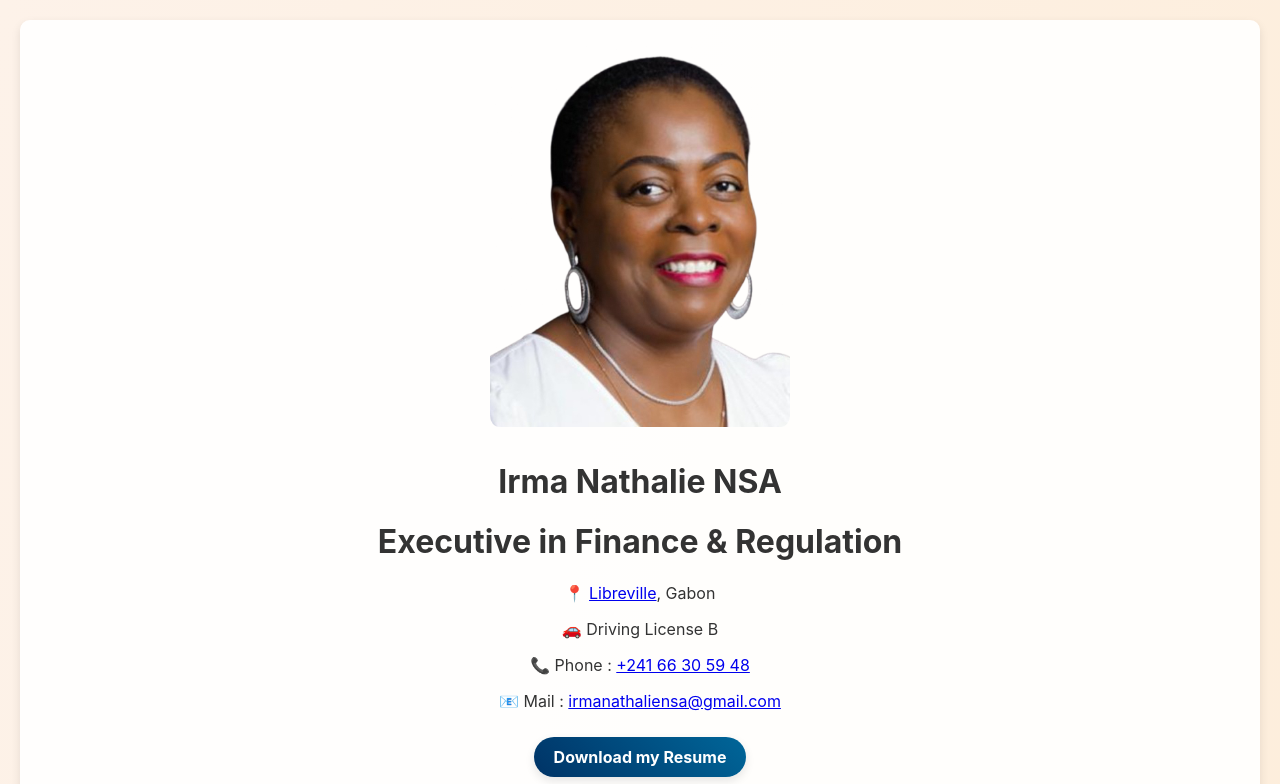
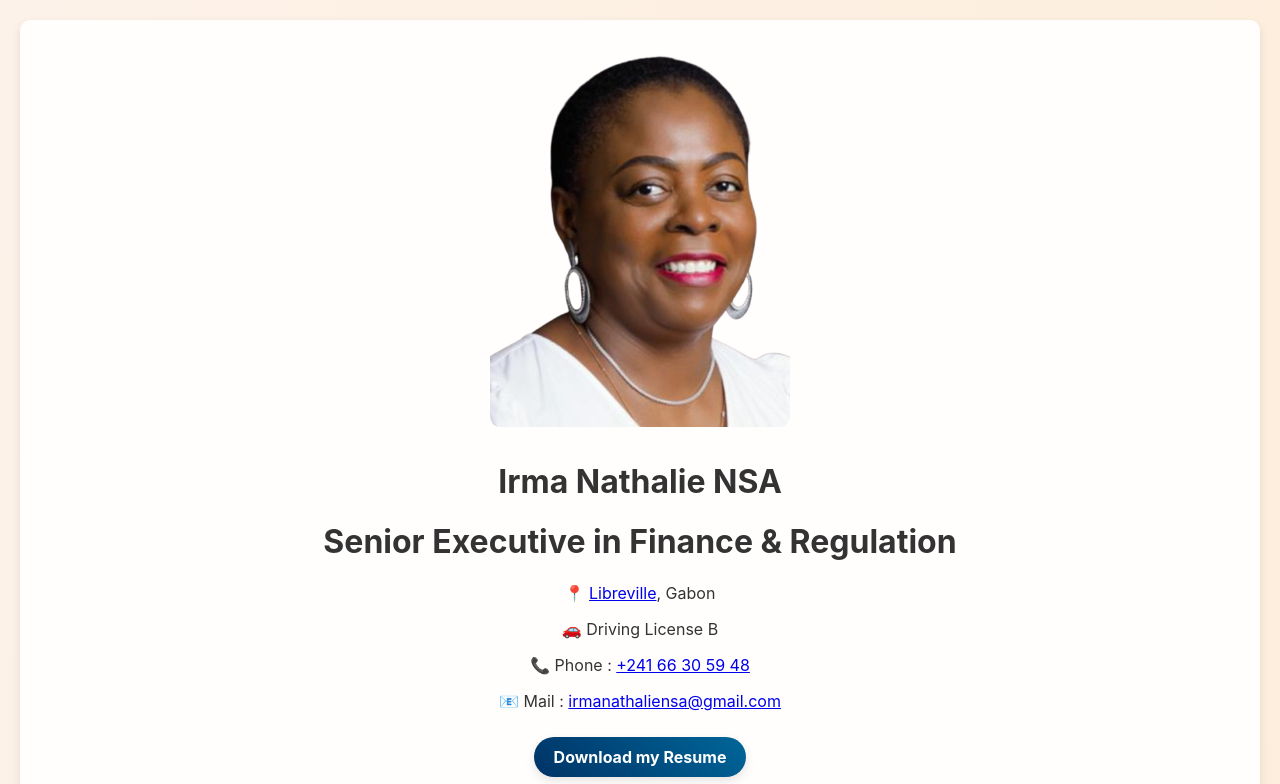
Before and after one commit to irmanathaliensa/irmanathaliensa, a plain HTML site: page 2-index-en.html in a window 1280 px wide. Shown: the top 784 px of the page. Drawn offline with Linux system fonts and the light colour scheme.

Commit message:
Update 2-index-en.html

```diff
--- a/2-index-en.html
+++ b/2-index-en.html
@@ -12,7 +12,7 @@
             <div class="profile">
                 <img src="./1-ma-photo.png" alt="Photo de profil" class="large-photo">
                 <h1 class="name">Irma Nathalie NSA</h1>
-                <h1 class="job-title">Executive in Finance & Regulation</h1>
+                <h1 class="job-title">Senior Executive in Finance & Regulation</h1>
                 <p>📍 <a href="https://www.google.com/maps/place/Libreville" target="_blank">Libreville</a>, Gabon</p>
                 <p>🚗 <a>Driving License B</a>
                     <p>📞 Phone : <a href="tel:+24166305948">+241 66 30 59 48</a></p>
```
